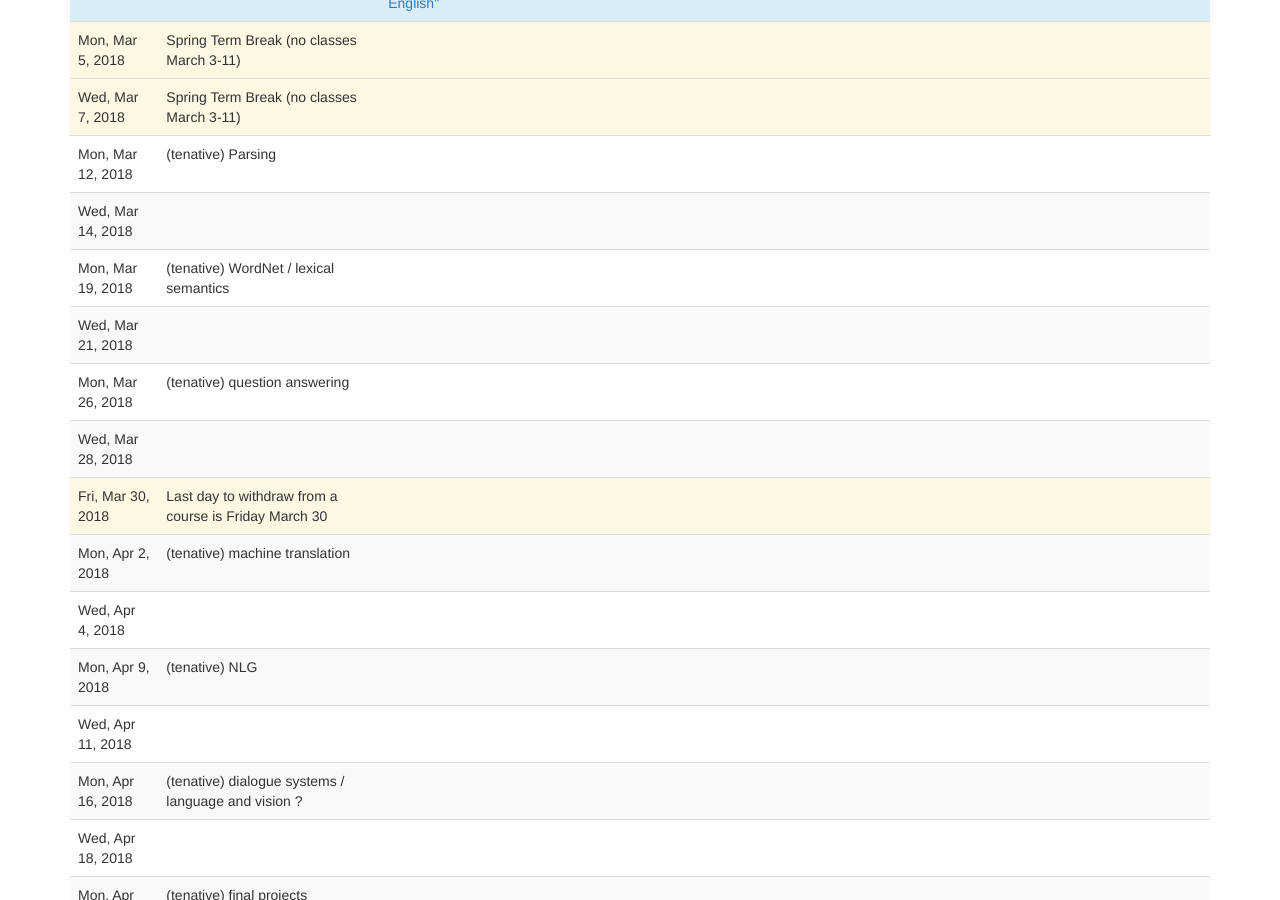
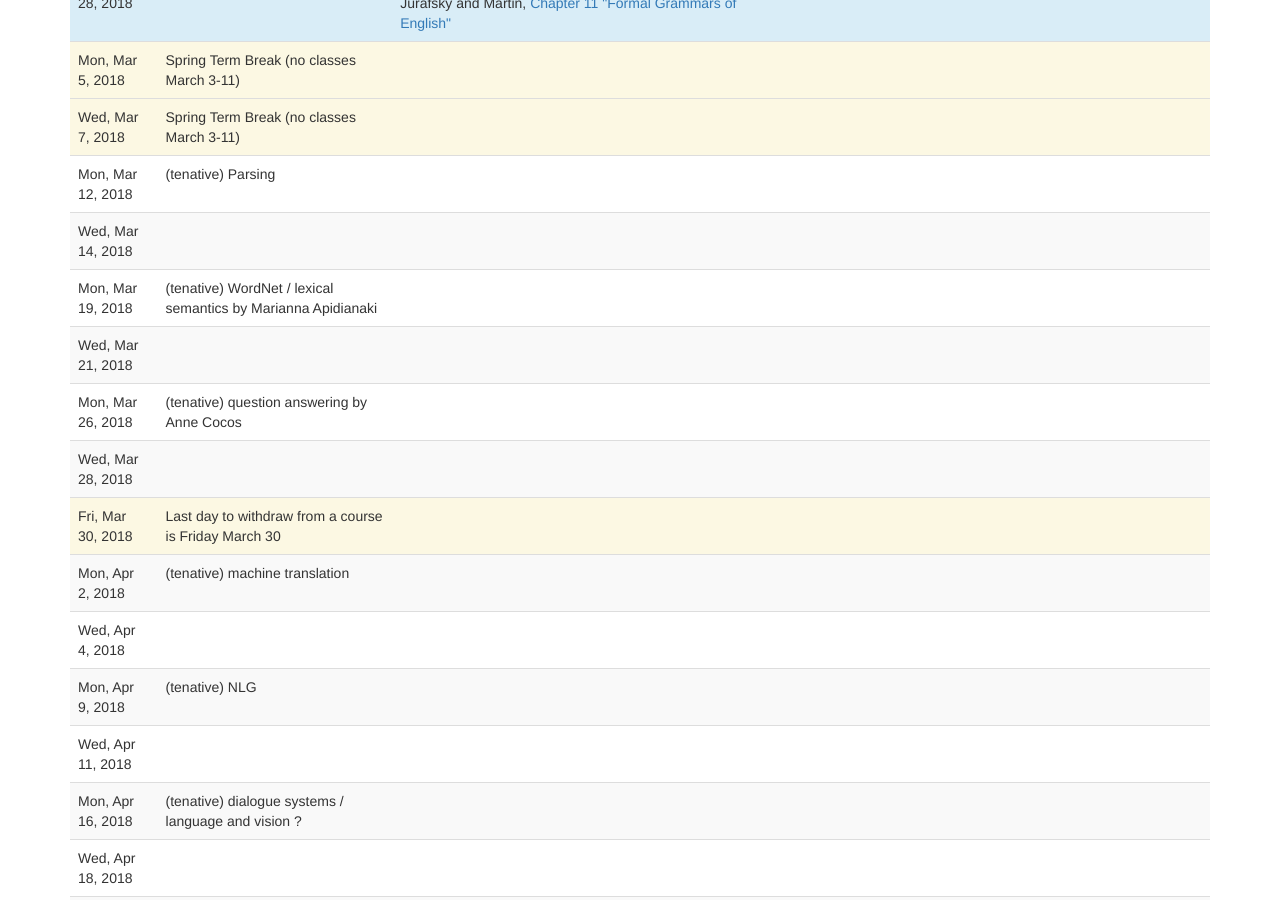
Before and after one commit to computational-linguistics-class/computational-linguistics-class.github.io, a Jekyll site: the page built from lectures.md, in a window 1280 px wide and 900 px high, scrolled down 1828 px. Built offline with Jekyll 4.4.1, drawn with Linux system fonts in a browser that asks for light colours; nearby versions of some CDN libraries; a script that is not in the unit is left out.

Commit message:
Anne asked to do another lecture

```diff
--- a/_data/lectures.yaml
+++ b/_data/lectures.yaml
@@ -303,6 +303,7 @@
   date: 2018-03-19
   slides:
   title: (tenative) WordNet / lexical semantics
+  speaker: Marianna Apidianaki
   readings:
 -
   date: 2018-03-21
@@ -313,6 +314,7 @@
   date: 2018-03-26
   slides:
   title:  (tenative) question answering
+  speaker: Anne Cocos
   readings:
 -
   date: 2018-03-28
```
